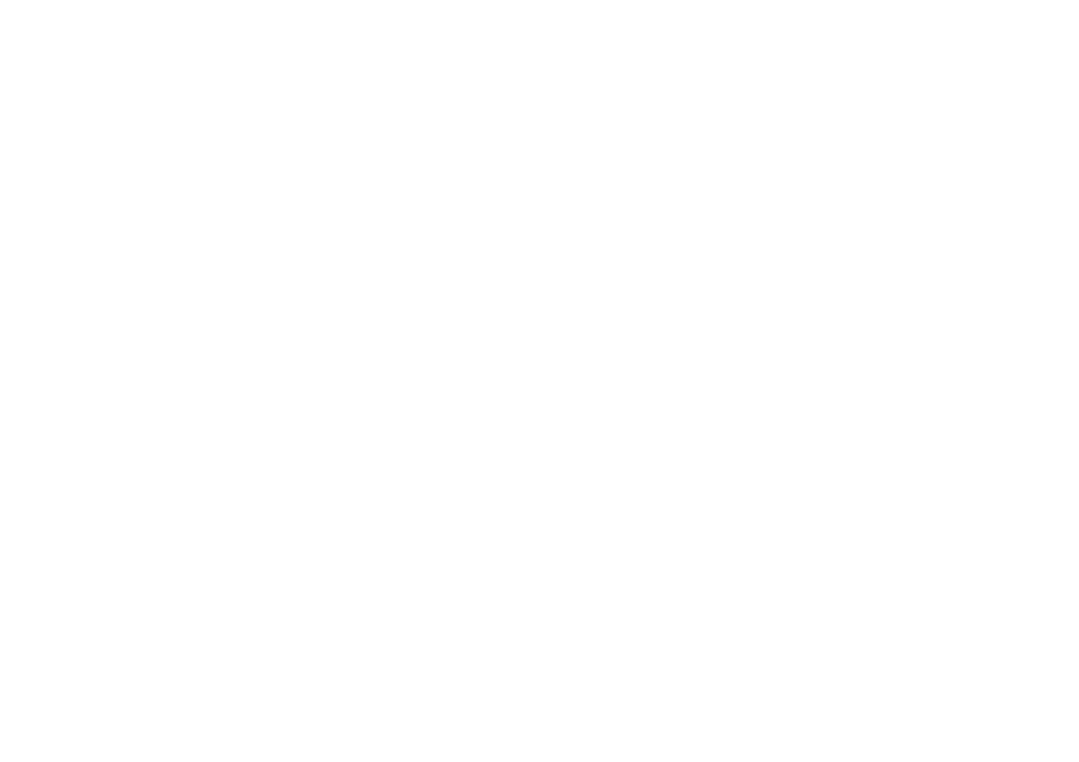
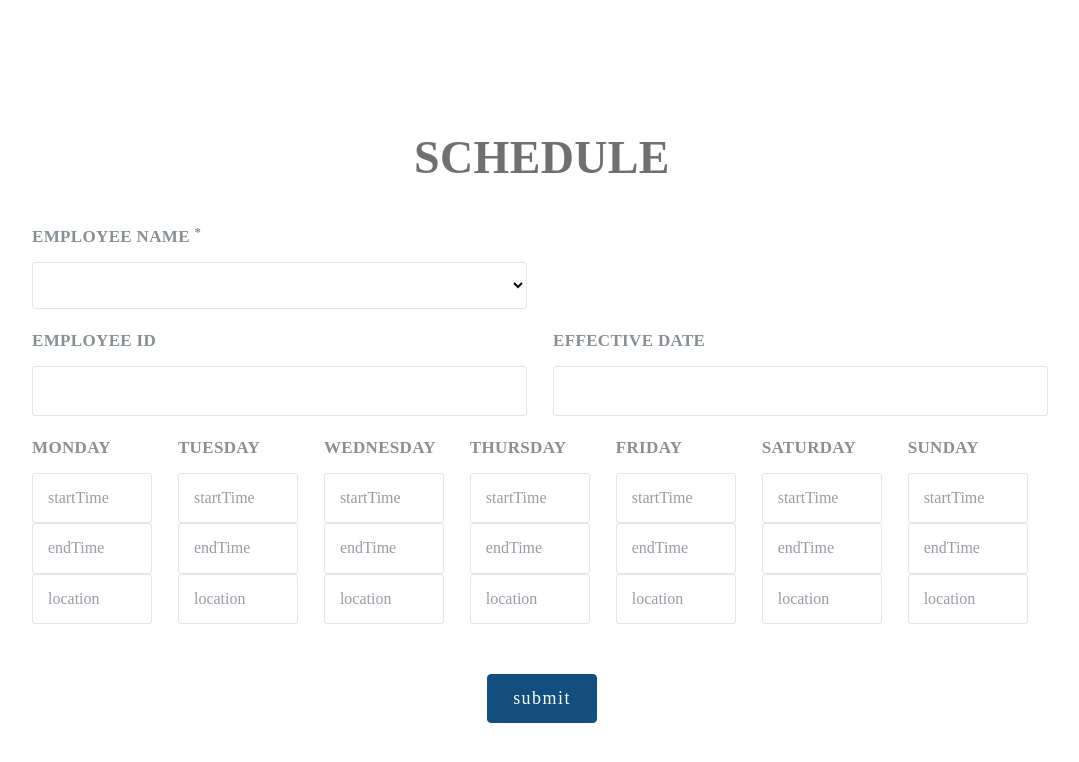
Before and after one commit to krutin47/Hawk-Security, a React (Create React App) app in the folder frontend/: page /admin_schedule_form in a window 1280 px wide. Shown: the top 762 px of the page, without its empty margins (98-1177 px from the left). Built offline with nearby package versions, Linux system fonts and the light colour scheme.

Commit message:
Error resolving commit

```diff
--- a/frontend/package.json
+++ b/frontend/package.json
@@ -12,7 +12,8 @@
     "react-bootstrap": "^1.0.0-beta.16",
     "react-dom": "^16.12.0",
     "react-router-dom": "^5.1.2",
-    "react-scripts": "3.4.0"
+    "react-scripts": "3.4.0",
+    "reactstrap": "^8.4.1"
   },
   "scripts": {
     "start": "react-scripts start",
--- a/frontend/src/App.js
+++ b/frontend/src/App.js
@@ -1,14 +1,18 @@
 import React, { Component } from 'react';
 import { BrowserRouter as Router, Route } from 'react-router-dom';
-import Home from './components/Home/home';
-import Availability_form from './components/Availability/availability_form';
+import home from './components/Home/home';
+import availability_form from './components/Availability/availability_form';
+import admin_schedule_form from './components/Schedule/admin_schedule_form';
+import availability_display from './components/Availability/availability_display';
 
 class App extends Component{
     render() {
 		return (
 			<Router>
-                <Route exact path='/' component={Home} />
-				<Route path='/availability_form' component={Availability_form} />
+                <Route exact path='/' component={home} />
+				<Route path='/availability_form' component={availability_form} />
+				<Route path='/admin_schedule_form' component={admin_schedule_form} />
+				<Route path='/availability_display' component={availability_display} />
 				{/* <Route path='/availability' component={Availability_submit} /> */}
 				{/* <Route path='/schedule_submit' component={Schedule_submit} /> */}
 			</Router>
--- /dev/null
+++ b/frontend/src/components/Availability/availability_display.js
@@ -0,0 +1,54 @@
+import React from 'react';
+import { Table } from 'reactstrap';
+
+function availability_display() {
+    return (
+        <React.Fragment>
+            <section class="sectionBox">
+                <div class="wrapper smallWrapper">
+                    <div class="text-center uppercase pb40">
+                        <h3>Employees' Availability</h3>
+                    </div>
+                        <Table striped>
+                            <thead>
+                                <tr class="row">
+                                    <th class="col">#ID</th>
+                                    <th class="col">First Name</th>
+                                    <th class="col">Last Name</th>
+                                    <th class="col">Email</th>
+                                </tr>
+                            </thead>
+                            <tbody>
+                                <tr class="row">
+                                    <td class="col">1</td>
+                                    <td class="col">Milap</td>
+                                    <td class="col">Bhandari</td>
+                                    <td class="col">@mila</td>
+                                </tr>
+                                <tr class="row">
+                                    <td class="col">2</td>
+                                    <td class="col">Nikita</td>
+                                    <td class="col">Patel</td>
+                                    <td class="col">@niki</td>
+                                </tr>
+                                <tr class="row">
+                                    <td class="col">3</td>
+                                    <td class="col">Yash</td>
+                                    <td class="col">Shah</td>
+                                    <td class="col">@yas</td>
+                                </tr>
+                                <tr class="row">
+                                    <td class="col">4</td>
+                                    <td class="col">Krutin</td>
+                                    <td class="col">Trivedi</td>
+                                    <td class="col">@krut</td>
+                                </tr>
+                            </tbody>
+                        </Table>
+                </div>
+            </section>
+        </React.Fragment>
+    )
+}
+
+export default availability_display
--- a/frontend/src/components/Availability/availability_form.js
+++ b/frontend/src/components/Availability/availability_form.js
@@ -1,7 +1,7 @@
 import React from 'react';
 import '../../main.css';
 
-function Availability_form() {
+function availability_form() {
     return (
         <React.Fragment>
             <section class="pb70 sectionBox">
@@ -102,4 +102,4 @@
     )
 }
 
-export default Availability_form
+export default availability_form
--- a/frontend/src/components/Schedule/admin_schedule_form.js
+++ b/frontend/src/components/Schedule/admin_schedule_form.js
@@ -1,41 +1,42 @@
 import React from 'react';
 import '../../main.css'
 
-function Admin_schedule_form() {
+function admin_schedule_form() {
     return (
         <React.Fragment>
-            <section class="pb70 sectionBox">
+            <section class="pb50 sectionBox">
                 <div class="wrapper smallWrapper">
                     <div class="text-center uppercase">
-                        <h3>Availablity</h3>
+                        <h3>Schedule</h3>
                     </div>
                     <div class="pt40">
                         <form>
                             <div>
                                 <div class="ib vt w50 mw100">
                                     <div class="field">
-                                        <label for="firstname">First Name <sup>*</sup></label>
-                                        <input type="text" name="firstname" id="firstname" required></input>
-                                    </div>
-                                </div>
-                                <div class="ib vt w50 mw100">
-                                    <div class="field">
-                                        <label for="lastname">Last Name <sup>*</sup></label>
-                                        <input type="text" name="lastname" id="lastname" required></input>
+                                        <label for="employeeName">Employee Name <sup>*</sup></label>
+                                        <select id="employeeName">
+                                            <option hidden disabled selected value></option>
+                                            <option value="XYZ">XYZ</option>
+                                            <option value="ABC">ABC</option>
+                                            <option value="PQR">PQR</option>
+                                            <option value="AAA">AAA</option>
+                                            <option value="XXX">XXX</option>
+                                        </select>
                                     </div>
                                 </div>
                             </div>
                             <div>
                                 <div class="ib vt w50 mw100">
                                     <div class="field">
-                                        <label for="emId">Employee Id <sup>*</sup></label>
-                                        <input type="text" name="emId" id="emId" required></input>
+                                        <label for="emId">Employee Id</label>
+                                        <input type="text" name="emId" id="emId"></input>
                                     </div>
                                 </div>
                                 <div class="ib vt w50 mw100">
                                     <div class="field">
-                                        <label for="efDate">Effective Date *</label>
-                                        <input type="text" name="efDate" id="efDate" required></input>
+                                        <label for="efDate">Effective Date</label>
+                                        <input type="text" name="efDate" id="efDate"></input>
                                     </div>
                                 </div>
                             </div>
@@ -43,53 +44,59 @@
                                 <div class="ib vt w14 tabw25 mw100">
                                     <div class="field">
                                         <label for="monday">Monday</label>
-                                        <input type="text" name="monday" id="monday"></input>
-                                        <input type="text" name="monday" id="monday"></input>
+                                        <input type="text" name="monday" id="monday" placeholder="startTime"></input>
+                                        <input type="text" name="monday" id="monday" placeholder="endTime"></input>
+                                        <input type="text" name="saturday" id="saturday" placeholder="location"></input>
                                     </div>
                                 </div>
                                 <div class="ib vt w14 tabw25 mw100">
                                     <div class="field">
                                         <label for="tuesday">Tuesday</label>
-                                        <input type="text" name="tuesday" id="tuesday"></input>
-                                        <input type="text" name="tuesday" id="tuesday"></input>
+                                        <input type="text" name="tuesday" id="tuesday" placeholder="startTime"></input>
+                                        <input type="text" name="tuesday" id="tuesday" placeholder="endTime"></input>
+                                        <input type="text" name="saturday" id="saturday" placeholder="location"></input>
                                     </div>
                                 </div>
                                 <div class="ib vt w14 tabw25 mw100">
                                     <div class="field">
                                         <label for="wednesday">Wednesday</label>
-                                        <input type="text" name="wednesday" id="wednesday"></input>
-                                        <input type="text" name="wednesday" id="wednesday"></input>
+                                        <input type="text" name="wednesday" id="wednesday" placeholder="startTime"></input>
+                                        <input type="text" name="wednesday" id="wednesday" placeholder="endTime"></input>
+                                        <input type="text" name="saturday" id="saturday" placeholder="location"></input>
                                     </div>
                                 </div>
                                 <div class="ib vt w14 tabw25 mw100">
                                     <div class="field">
                                         <label for="thursday">Thursday</label>
-                                        <input type="text" name="thursday" id="thursday"></input>
-                                        <input type="text" name="thursday" id="thursday"></input>
+                                        <input type="text" name="thursday" id="thursday" placeholder="startTime"></input>
+                                        <input type="text" name="thursday" id="thursday" placeholder="endTime"></input>
+                                        <input type="text" name="saturday" id="saturday" placeholder="location"></input>
                                     </div>
                                 </div>
                                 <div class="ib vt w14 tabw25 mw100">
                                     <div class="field">
                                         <label for="friday">Friday</label>
-                                        <input type="text" name="friday" id="friday"></input>
-                                        <input type="text" name="friday" id="friday"></input>
+                                        <input type="text" name="friday" id="friday" placeholder="startTime"></input>
+                                        <input type="text" name="friday" id="friday" placeholder="endTime"></input>
+                                        <input type="text" name="saturday" id="saturday" placeholder="location"></input>
                                     </div>
                                 </div>
                                 <div class="ib vt w14 tabw25 mw100">
                                     <div class="field">
                                         <label for="saturday">Saturday</label>
-                                        <input type="text" name="saturday" id="saturday"></input>
-                                        <input type="text" name="saturday" id="saturday"></input>
+                                        <input type="text" name="saturday" id="saturday" placeholder="startTime"></input>
+                                        <input type="text" name="saturday" id="saturday" placeholder="endTime"></input>
+                                        <input type="text" name="saturday" id="saturday" placeholder="location"></input>
                                     </div>
                                 </div>
                                 <div class="ib vt w14 tabw25 mw100">
                                     <div class="field">
                                         <label for="sunday">Sunday</label>
-                                        <input type="text" name="sunday" id="sunday"></input>
-                                        <input type="text" name="sunday" id="sunday"></input>
+                                        <input type="text" name="sunday" id="sunday" placeholder="startTime"></input>
+                                        <input type="text" name="sunday" id="sunday" placeholder="endTime"></input>
+                                        <input type="text" name="sunday" id="sunday" placeholder="location"></input>
                                     </div>
                                 </div>
-                                 <p><sup>*</sup>Required Fields.</p>
                             </div>
                             <div class="text-center pt30">
                                 <input type="submit" name="submit" value="submit"></input>
@@ -102,4 +109,4 @@
     )
 }
 
-export default Admin_schedule_form
+export default admin_schedule_form
```
Also changed, not shown: frontend/src/components/Availability/availability_dsiplay.js (deleted), 1 other file (tests, documents, lock files or other folders).
